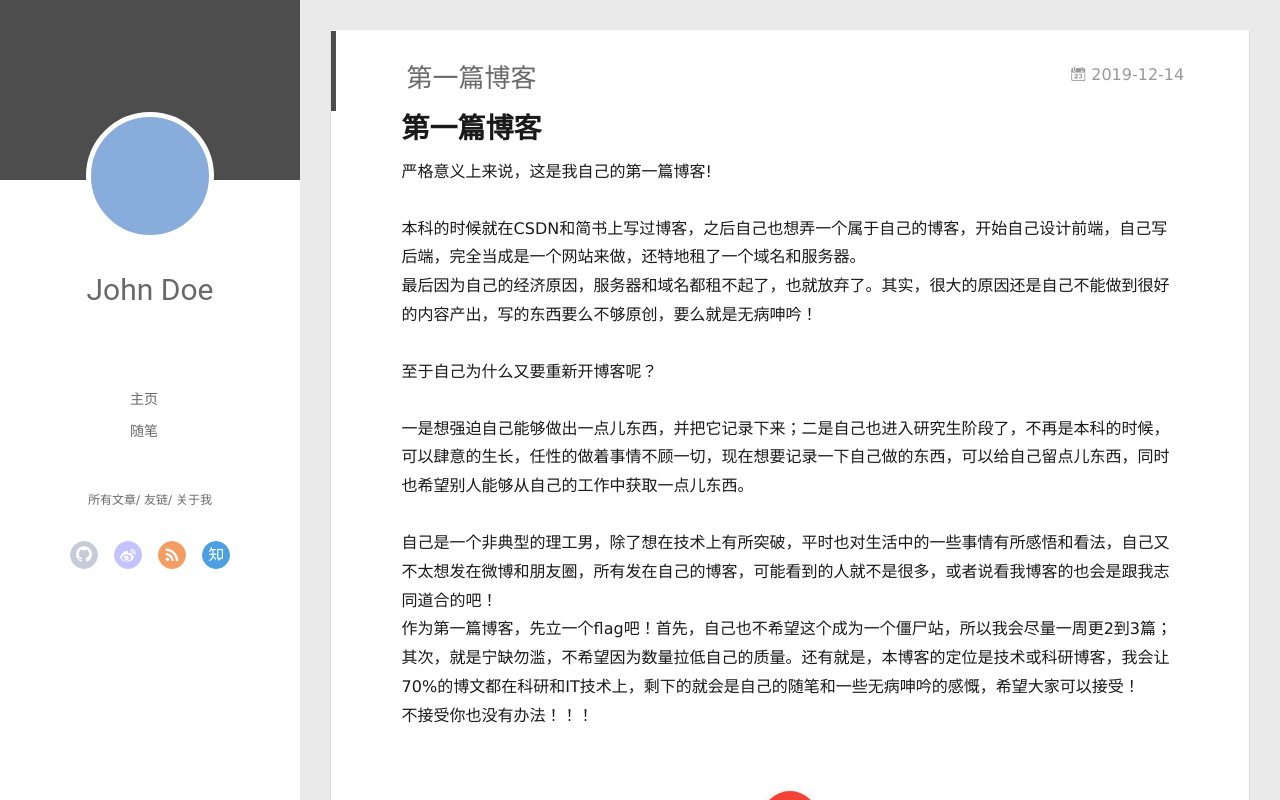
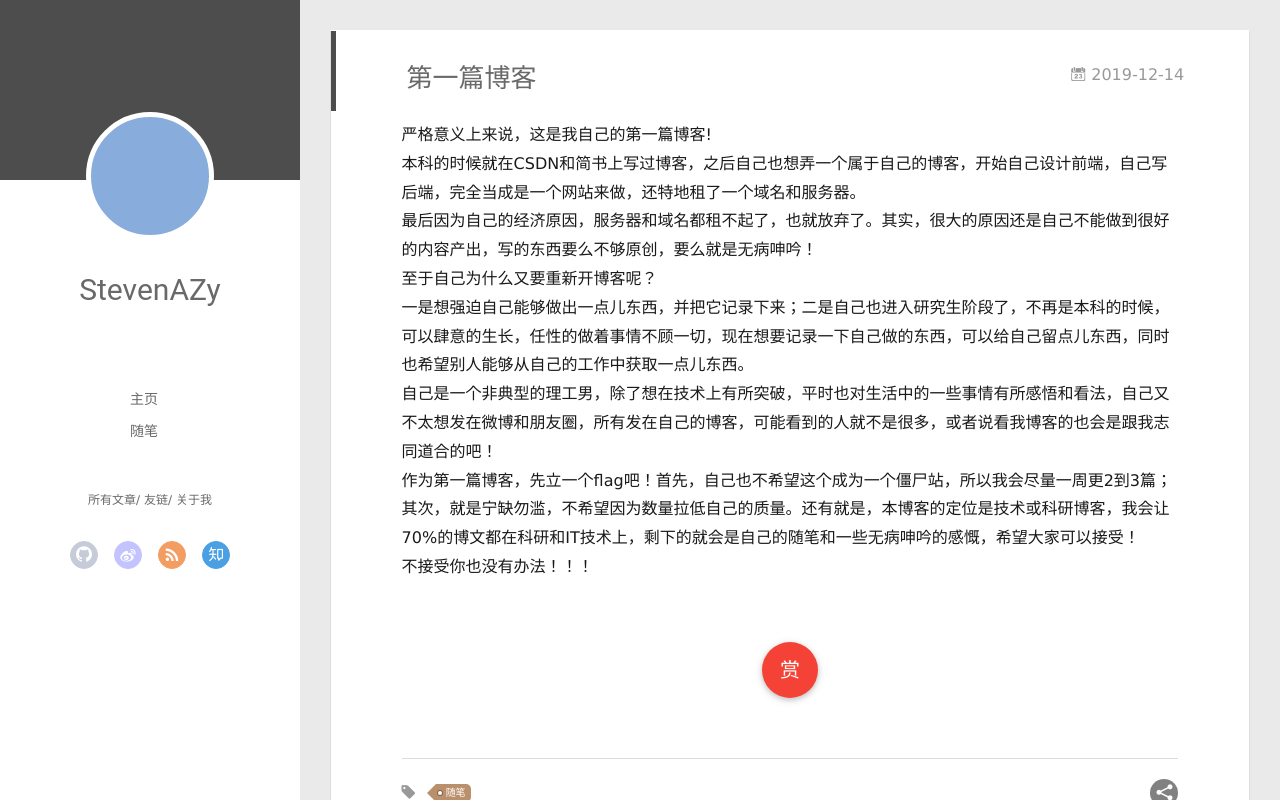
Before and after one commit to StevenAZy/StevenAZy.github.io, a plain HTML site: page 2019/12/14/my-first-blog/index.html in a window 1280 px wide. Drawn offline with Linux system fonts and the light colour scheme.

Commit message:
Site updated: 2019-12-14 17:29:13

```diff
--- a/2019/12/14/my-first-blog/index.html
+++ b/2019/12/14/my-first-blog/index.html
@@ -6,22 +6,22 @@
   <meta name="renderer" content="webkit">
   <meta http-equiv="X-UA-Compatible" content="IE=edge" >
   <link rel="dns-prefetch" href="http://yoursite.com">
-  <title>第一篇博客 | Hexo</title>
+  <title>第一篇博客 | StevenAZy</title>
   <meta name="viewport" content="width=device-width, initial-scale=1, maximum-scale=1">
-  <meta name="description" content="第一篇博客严格意义上来说，这是我自己的第一篇博客! 本科的时候就在CSDN和简书上写过博客，之后自己也想弄一个属于自己的博客，开始自己设计前端，自己写后端，完全当成是一个网站来做，还特地租了一个域名和服务器。最后因为自己的经济原因，服务器和域名都租不起了，也就放弃了。其实，很大的原因还是自己不能做到很好的内容产出，写的东西要么不够原创，要么就是无病呻吟！ 至于自己为什么又要重新开博客呢？ 一是想强">
+  <meta name="description" content="严格意义上来说，这是我自己的第一篇博客!本科的时候就在CSDN和简书上写过博客，之后自己也想弄一个属于自己的博客，开始自己设计前端，自己写后端，完全当成是一个网站来做，还特地租了一个域名和服务器。最后因为自己的经济原因，服务器和域名都租不起了，也就放弃了。其实，很大的原因还是自己不能做到很好的内容产出，写的东西要么不够原创，要么就是无病呻吟！至于自己为什么又要重新开博客呢？一是想强迫自己能够做出一">
 <meta property="og:type" content="article">
 <meta property="og:title" content="第一篇博客">
 <meta property="og:url" content="http:&#x2F;&#x2F;yoursite.com&#x2F;2019&#x2F;12&#x2F;14&#x2F;my-first-blog&#x2F;index.html">
-<meta property="og:site_name" content="Hexo">
-<meta property="og:description" content="第一篇博客严格意义上来说，这是我自己的第一篇博客! 本科的时候就在CSDN和简书上写过博客，之后自己也想弄一个属于自己的博客，开始自己设计前端，自己写后端，完全当成是一个网站来做，还特地租了一个域名和服务器。最后因为自己的经济原因，服务器和域名都租不起了，也就放弃了。其实，很大的原因还是自己不能做到很好的内容产出，写的东西要么不够原创，要么就是无病呻吟！ 至于自己为什么又要重新开博客呢？ 一是想强">
+<meta property="og:site_name" content="StevenAZy">
+<meta property="og:description" content="严格意义上来说，这是我自己的第一篇博客!本科的时候就在CSDN和简书上写过博客，之后自己也想弄一个属于自己的博客，开始自己设计前端，自己写后端，完全当成是一个网站来做，还特地租了一个域名和服务器。最后因为自己的经济原因，服务器和域名都租不起了，也就放弃了。其实，很大的原因还是自己不能做到很好的内容产出，写的东西要么不够原创，要么就是无病呻吟！至于自己为什么又要重新开博客呢？一是想强迫自己能够做出一">
 <meta property="og:locale" content="en_US">
 <meta property="article:published_time" content="2019-12-14T08:10:38.000Z">
-<meta property="article:modified_time" content="2019-12-14T09:08:22.549Z">
-<meta property="article:author" content="John Doe">
+<meta property="article:modified_time" content="2019-12-14T09:27:31.371Z">
+<meta property="article:author" content="StevenAZy">
 <meta property="article:tag" content="随笔">
 <meta name="twitter:card" content="summary">
 
-    <link rel="alternative" href="/atom.xml" title="Hexo" type="application/atom+xml">
+    <link rel="alternative" href="/atom.xml" title="StevenAZy" type="application/atom+xml">
 
 
     <link rel="icon" href="/favicon.png">
@@ -51,7 +51,7 @@
 			<img src="" class="js-avatar">
 		</a>
 		<hgroup>
-		  <h1 class="header-author"><a href="/">John Doe</a></h1>
+		  <h1 class="header-author"><a href="/">StevenAZy</a></h1>
 		</hgroup>
 
 
@@ -109,7 +109,7 @@
 				<img src="" class="js-avatar">
 			</div>
 			<hgroup>
-			  <h1 class="header-author js-header-author">John Doe</h1>
+			  <h1 class="header-author js-header-author">StevenAZy</h1>
 			</hgroup>
 
 
@@ -175,11 +175,7 @@
 
     <div class="article-entry" itemprop="articleBody">
 
-        <h1 id="第一篇博客"><a href="#第一篇博客" class="headerlink" title="第一篇博客"></a>第一篇博客</h1><p>严格意义上来说，这是我自己的第一篇博客!</p>
-<p>本科的时候就在CSDN和简书上写过博客，之后自己也想弄一个属于自己的博客，开始自己设计前端，自己写后端，完全当成是一个网站来做，还特地租了一个域名和服务器。<br>最后因为自己的经济原因，服务器和域名都租不起了，也就放弃了。其实，很大的原因还是自己不能做到很好的内容产出，写的东西要么不够原创，要么就是无病呻吟！</p>
-<p>至于自己为什么又要重新开博客呢？</p>
-<p>一是想强迫自己能够做出一点儿东西，并把它记录下来；二是自己也进入研究生阶段了，不再是本科的时候，可以肆意的生长，任性的做着事情不顾一切，现在想要记录一下自己做的东西，可以给自己留点儿东西，同时也希望别人能够从自己的工作中获取一点儿东西。</p>
-<p>自己是一个非典型的理工男，除了想在技术上有所突破，平时也对生活中的一些事情有所感悟和看法，自己又不太想发在微博和朋友圈，所有发在自己的博客，可能看到的人就不是很多，或者说看我博客的也会是跟我志同道合的吧！<br>作为第一篇博客，先立一个flag吧！首先，自己也不希望这个成为一个僵尸站，所以我会尽量一周更2到3篇；其次，就是宁缺勿滥，不希望因为数量拉低自己的质量。还有就是，本博客的定位是技术或科研博客，我会让70%的博文都在科研和IT技术上，剩下的就会是自己的随笔和一些无病呻吟的感慨，希望大家可以接受！<br>不接受你也没有办法！！！</p>
+        <p>严格意义上来说，这是我自己的第一篇博客!<br>本科的时候就在CSDN和简书上写过博客，之后自己也想弄一个属于自己的博客，开始自己设计前端，自己写后端，完全当成是一个网站来做，还特地租了一个域名和服务器。<br>最后因为自己的经济原因，服务器和域名都租不起了，也就放弃了。其实，很大的原因还是自己不能做到很好的内容产出，写的东西要么不够原创，要么就是无病呻吟！<br>至于自己为什么又要重新开博客呢？<br>一是想强迫自己能够做出一点儿东西，并把它记录下来；二是自己也进入研究生阶段了，不再是本科的时候，可以肆意的生长，任性的做着事情不顾一切，现在想要记录一下自己做的东西，可以给自己留点儿东西，同时也希望别人能够从自己的工作中获取一点儿东西。<br>自己是一个非典型的理工男，除了想在技术上有所突破，平时也对生活中的一些事情有所感悟和看法，自己又不太想发在微博和朋友圈，所有发在自己的博客，可能看到的人就不是很多，或者说看我博客的也会是跟我志同道合的吧！<br>作为第一篇博客，先立一个flag吧！首先，自己也不希望这个成为一个僵尸站，所以我会尽量一周更2到3篇；其次，就是宁缺勿滥，不希望因为数量拉低自己的质量。还有就是，本博客的定位是技术或科研博客，我会让70%的博文都在科研和IT技术上，剩下的就会是自己的随笔和一些无病呻吟的感慨，希望大家可以接受！<br>不接受你也没有办法！！！</p>
 
 
 
@@ -319,7 +315,7 @@
   <div class="outer">
     <div id="footer-info">
     	<div class="footer-left">
-    		&copy; 2019 John Doe
+    		&copy; 2019 StevenAZy
     	</div>
       	<div class="footer-right">
       		<a href="http://hexo.io/" target="_blank">Hexo</a>  Theme <a href="https://github.com/litten/hexo-theme-yilia" target="_blank">Yilia</a> by Litten
--- a/content.json
+++ b/content.json
@@ -1 +1 @@
-{"meta":{"title":"第一篇博客","subtitle":"","description":"","author":"StevenAZy","url":"http://yoursite.com","root":"/"},"pages":[],"posts":[{"title":"第一篇博客","slug":"my-first-blog","date":"2019-12-14T08:10:38.000Z","updated":"2019-12-14T09:08:22.549Z","comments":true,"path":"2019/12/14/my-first-blog/","link":"","permalink":"http://yoursite.com/2019/12/14/my-first-blog/","excerpt":"","text":"第一篇博客严格意义上来说，这是我自己的第一篇博客! 本科的时候就在CSDN和简书上写过博客，之后自己也想弄一个属于自己的博客，开始自己设计前端，自己写后端，完全当成是一个网站来做，还特地租了一个域名和服务器。最后因为自己的经济原因，服务器和域名都租不起了，也就放弃了。其实，很大的原因还是自己不能做到很好的内容产出，写的东西要么不够原创，要么就是无病呻吟！ 至于自己为什么又要重新开博客呢？ 一是想强迫自己能够做出一点儿东西，并把它记录下来；二是自己也进入研究生阶段了，不再是本科的时候，可以肆意的生长，任性的做着事情不顾一切，现在想要记录一下自己做的东西，可以给自己留点儿东西，同时也希望别人能够从自己的工作中获取一点儿东西。 自己是一个非典型的理工男，除了想在技术上有所突破，平时也对生活中的一些事情有所感悟和看法，自己又不太想发在微博和朋友圈，所有发在自己的博客，可能看到的人就不是很多，或者说看我博客的也会是跟我志同道合的吧！作为第一篇博客，先立一个flag吧！首先，自己也不希望这个成为一个僵尸站，所以我会尽量一周更2到3篇；其次，就是宁缺勿滥，不希望因为数量拉低自己的质量。还有就是，本博客的定位是技术或科研博客，我会让70%的博文都在科研和IT技术上，剩下的就会是自己的随笔和一些无病呻吟的感慨，希望大家可以接受！不接受你也没有办法！！！","categories":[],"tags":[{"name":"随笔","slug":"随笔","permalink":"http://yoursite.com/tags/%E9%9A%8F%E7%AC%94/"}]}]}
+{"meta":{"title":"StevenAZy","subtitle":"","description":"机器学习、计算机视觉、生物医学图像处理","author":"StevenAZy","url":"http://yoursite.com","root":"/"},"pages":[],"posts":[{"title":"第一篇博客","slug":"my-first-blog","date":"2019-12-14T08:10:38.000Z","updated":"2019-12-14T09:27:31.371Z","comments":true,"path":"2019/12/14/my-first-blog/","link":"","permalink":"http://yoursite.com/2019/12/14/my-first-blog/","excerpt":"","text":"严格意义上来说，这是我自己的第一篇博客!本科的时候就在CSDN和简书上写过博客，之后自己也想弄一个属于自己的博客，开始自己设计前端，自己写后端，完全当成是一个网站来做，还特地租了一个域名和服务器。最后因为自己的经济原因，服务器和域名都租不起了，也就放弃了。其实，很大的原因还是自己不能做到很好的内容产出，写的东西要么不够原创，要么就是无病呻吟！至于自己为什么又要重新开博客呢？一是想强迫自己能够做出一点儿东西，并把它记录下来；二是自己也进入研究生阶段了，不再是本科的时候，可以肆意的生长，任性的做着事情不顾一切，现在想要记录一下自己做的东西，可以给自己留点儿东西，同时也希望别人能够从自己的工作中获取一点儿东西。自己是一个非典型的理工男，除了想在技术上有所突破，平时也对生活中的一些事情有所感悟和看法，自己又不太想发在微博和朋友圈，所有发在自己的博客，可能看到的人就不是很多，或者说看我博客的也会是跟我志同道合的吧！作为第一篇博客，先立一个flag吧！首先，自己也不希望这个成为一个僵尸站，所以我会尽量一周更2到3篇；其次，就是宁缺勿滥，不希望因为数量拉低自己的质量。还有就是，本博客的定位是技术或科研博客，我会让70%的博文都在科研和IT技术上，剩下的就会是自己的随笔和一些无病呻吟的感慨，希望大家可以接受！不接受你也没有办法！！！","categories":[],"tags":[{"name":"随笔","slug":"随笔","permalink":"http://yoursite.com/tags/%E9%9A%8F%E7%AC%94/"}]}]}
```
Also changed, not shown: archives/2019/12/index.html (+11 -9 lines), archives/2019/index.html (+11 -9 lines), archives/index.html (+11 -9 lines), index.html (+12 -14 lines), tags/随笔/index.html (+11 -9 lines).
